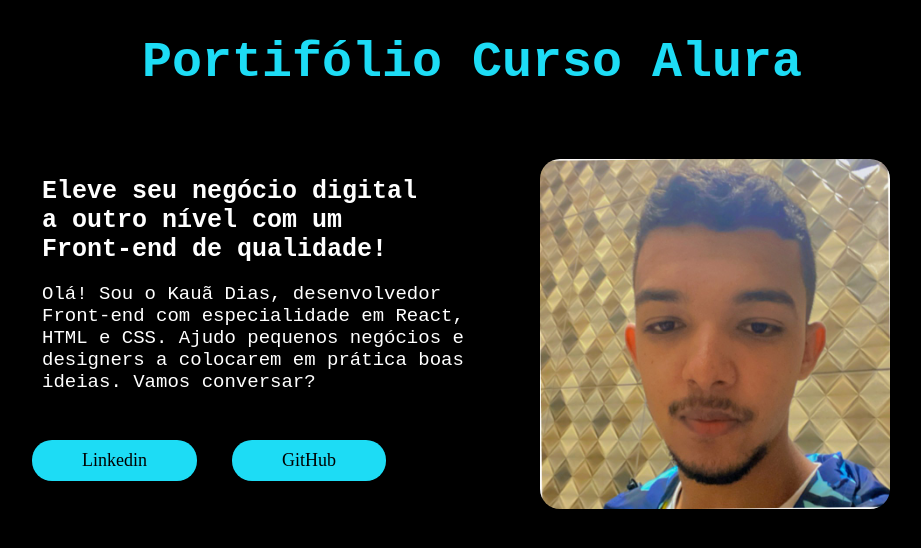
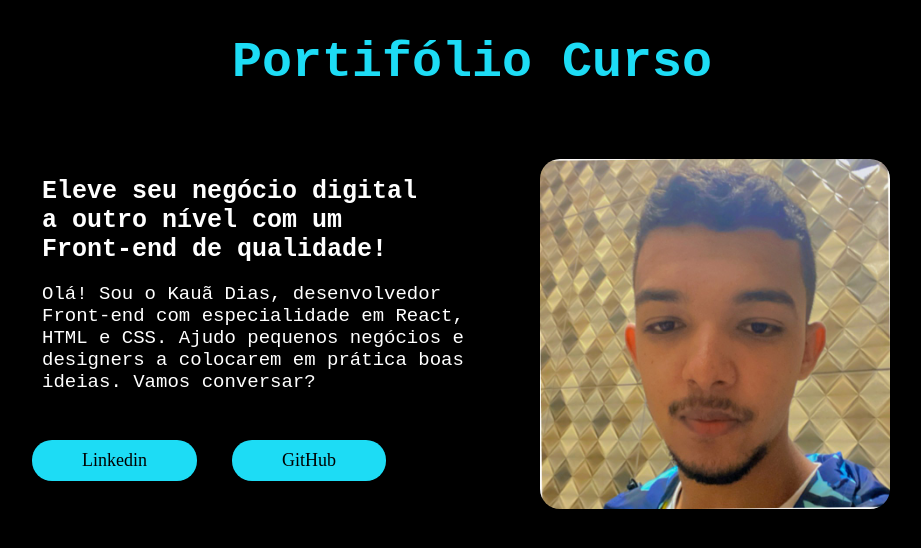
Before and after one commit to DiaSKaOs/Portifolio_Curso_Alura, a plain HTML site: page index.html in a window 1280 px wide. Shown: the whole page, without its empty margins (168-1089 px from the left). Drawn offline with Linux system fonts and the light colour scheme.

Commit message:
Update index.html

```diff
--- a/index.html
+++ b/index.html
@@ -12,7 +12,7 @@
 
 <body>
     <header>
-        <h1>Portifólio Curso Alura</h1>
+        <h1>Portifólio Curso </h1>
     </header>
 
     <main>
```
